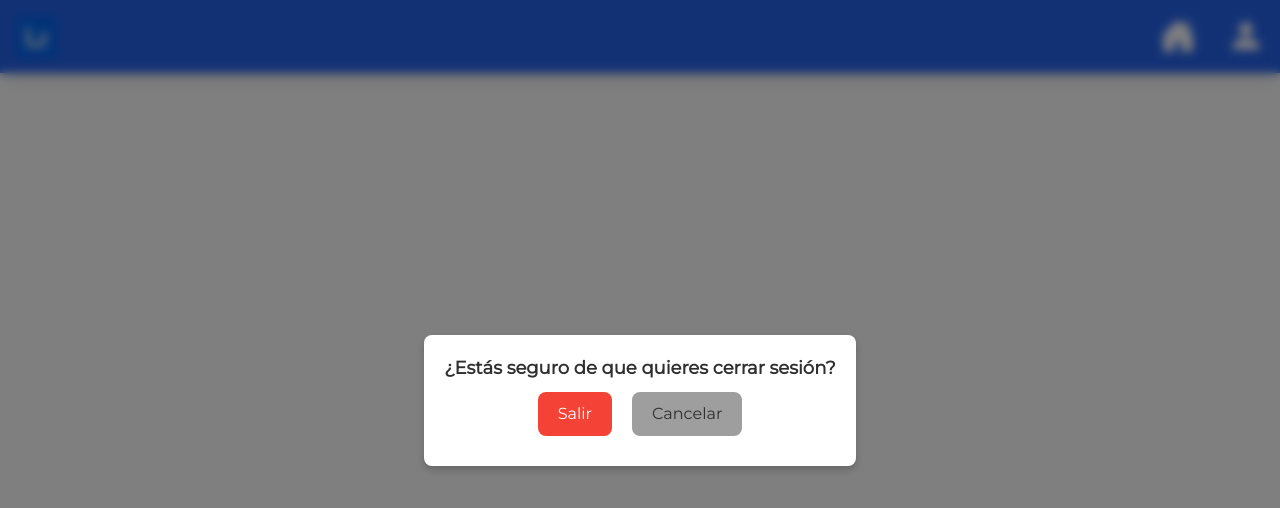
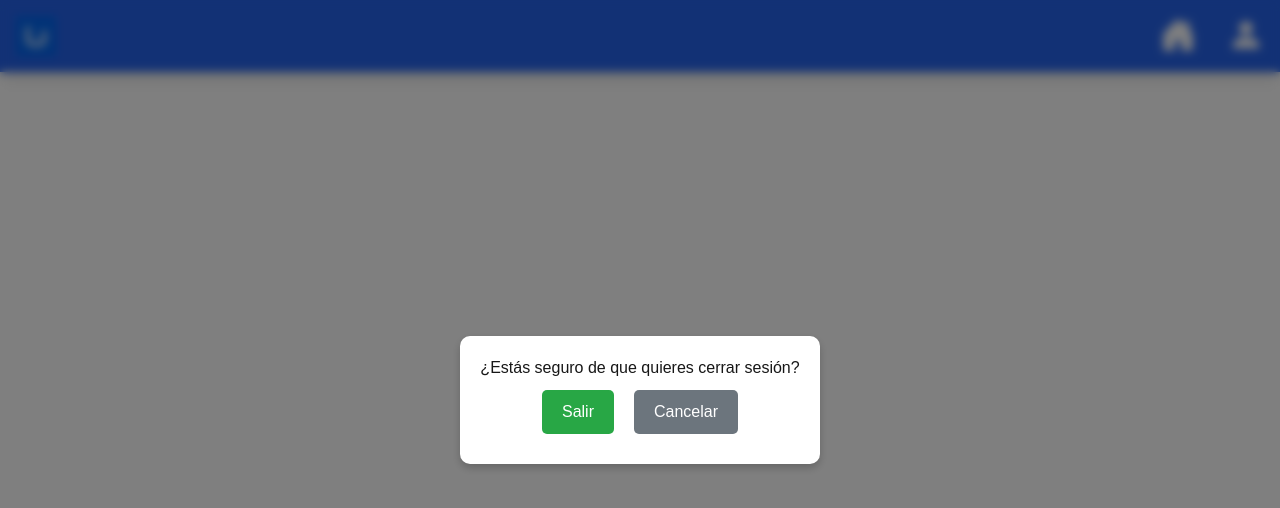
Before and after one commit to U-tad-ASISTENTE-CARRERA/Frontend, a Next.js app in the folder frontend/: page /logout in a window 1280 px wide. Shown: the top 508 px of the page. Built offline with nearby package versions, Linux system fonts and the light colour scheme.

Commit message:
Volver al botón de logout original

```diff
--- a/frontend/src/app/logout/page.js
+++ b/frontend/src/app/logout/page.js
@@ -2,13 +2,11 @@
 
 import { useState } from "react";
 import { styles } from "../constants/theme";
-import { theme } from "../constants/theme";
-import "@fontsource/montserrat";
 
 const LogOut = () => {
   const [error, setError] = useState("");
 
-  const handleLogOut = async () => {
+  const handleLogOut = async (e) => {
     setError("");
 
     try {
@@ -27,46 +25,21 @@ const LogOut = () => {
         localStorage.removeItem("token");
         window.location.href = "/";
       }
-    } catch (error) {
-      setError("Ocurrió un problema al cerrar sesión.");
-    }
+    } catch (error) {}
   };
 
   return (
-    <div style={{ ...styles.overlay, fontFamily: "Montserrat" }}>
-      <div
-        style={{
-          ...styles.modal,
-          background: theme.palette.background.hex,
-          color: theme.palette.text.hex,
-          borderRadius: theme.buttonRadios.m,
-        }}
-      >
-        <h2 style={{ fontSize: theme.fontSizes.xl, fontWeight: theme.fontWeight.bold }}>
-          ¿Estás seguro de que quieres cerrar sesión?
-        </h2>
-
-        {/* Mostrar error si existe */}
-        {error && <p style={{ color: theme.palette.error.hex, fontSize: theme.fontSizes.m }}>{error}</p>}
-
+    <div style={styles.overlay}>
+      <div style={styles.modal}>
+        <h2>¿Estás seguro de que quieres cerrar sesión?</h2>
         <button
-          style={{
-            ...styles.modalButton,
-            backgroundColor: theme.palette.error.hex,
-            color: theme.palette.background.hex,
-            borderRadius: theme.buttonRadios.m,
-          }}
-          onClick={handleLogOut}
+          style={{ ...styles.modalButton, ...styles.confirm }}
+          onClick={() => handleLogOut()}
         >
           Salir
         </button>
         <button
-          style={{
-            ...styles.modalButton,
-            backgroundColor: theme.palette.gray.hex,
-            color: theme.palette.text.hex,
-            borderRadius: theme.buttonRadios.m,
-          }}
+          style={{ ...styles.modalButton, ...styles.cancel }}
           onClick={() => (window.location.href = "/")}
         >
           Cancelar
```
